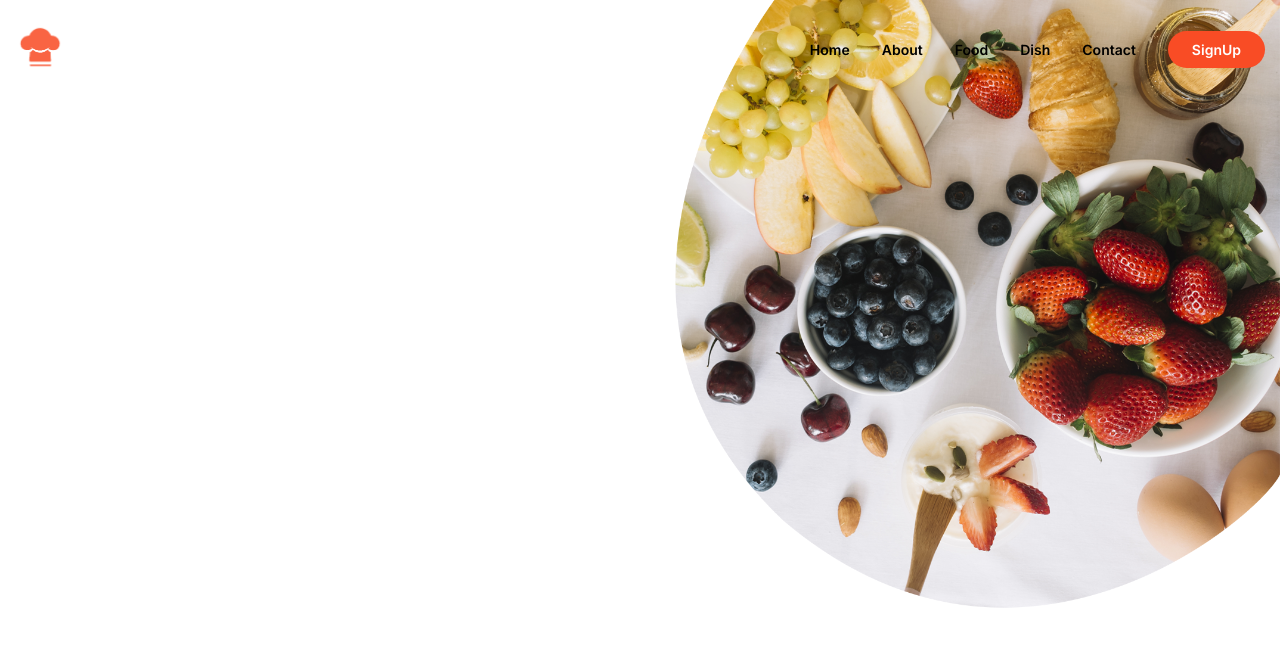
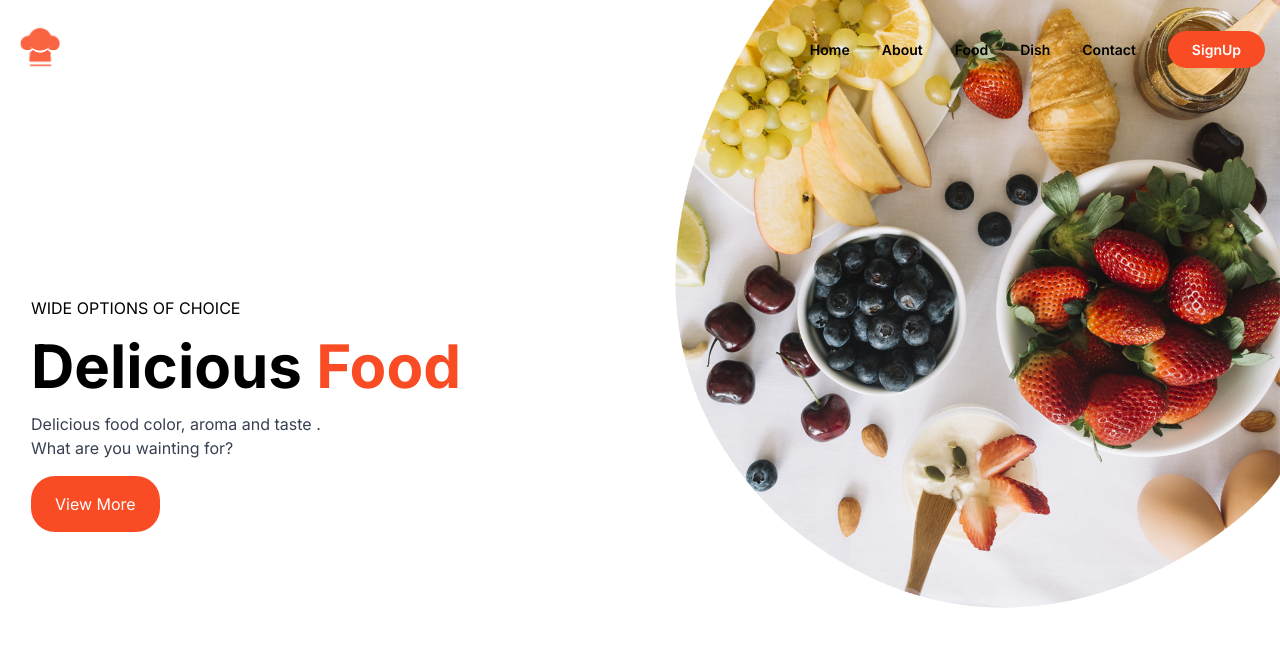
Before and after one commit to byiringiroscar/Food-app-with-nextjs-tailwind, a Next.js app: page / in a window 1280 px wide. Shown: the top 646 px of the page. Built offline with nearby package versions, Linux system fonts and the light colour scheme.

Commit message:
Update Hero.tsx

```diff
--- a/src/components/Hero.tsx
+++ b/src/components/Hero.tsx
@@ -7,6 +7,19 @@ const Hero = () => {
     <div className='relative min-h-screen'>
         <Image className='lg:w-[580px] xl:w-[620px] h-auto absolute top-0 right-0 -z-10' src='/hero2.png' alt='hero bg' width={1000} height={600} />
         <Navbar />
+        <div className='container h-[calc(100vh-120px)] grid items-center'>
+            <div className='space-y-4 bg-[#ffffff98] w-fit p-4'>
+                <p className='uppercase'>Wide Options of Choice</p>
+                <h2 className='text-4xl sm:text-6xl font-bold'>
+                    Delicious <span className='text-accent'>Food</span>
+                </h2>
+                <p className='text-gray-700 text-[14px] sm:text-[16px]'>
+                    Delicious food color, aroma and taste . <br />
+                    What are you wainting for?
+                </p>
+                <button className='bg-accent text-white px-6 py-4 rounded-3xl text-[14px] sm:text-[16px]'>View More </button>
+            </div>
+        </div>
     </div>
   )
 }
```
